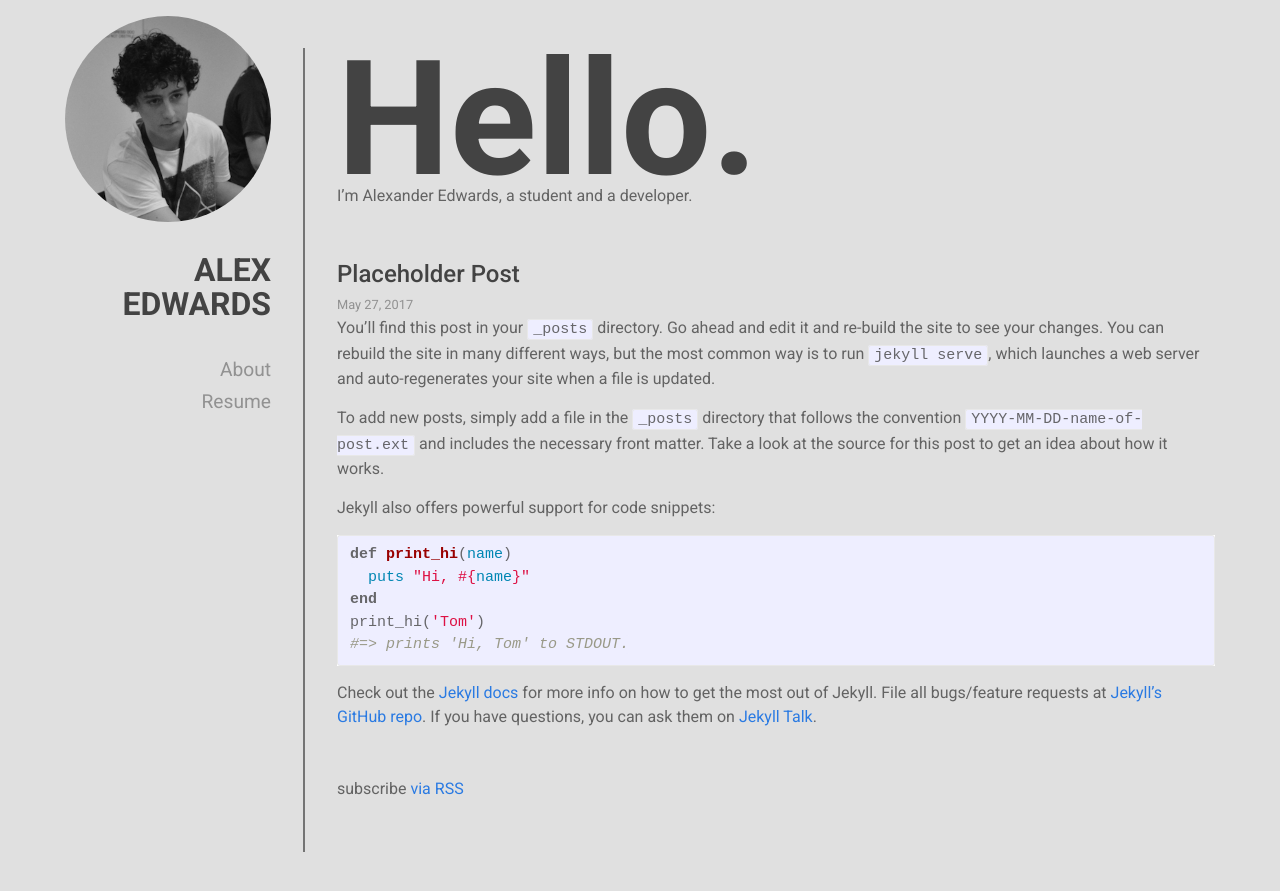
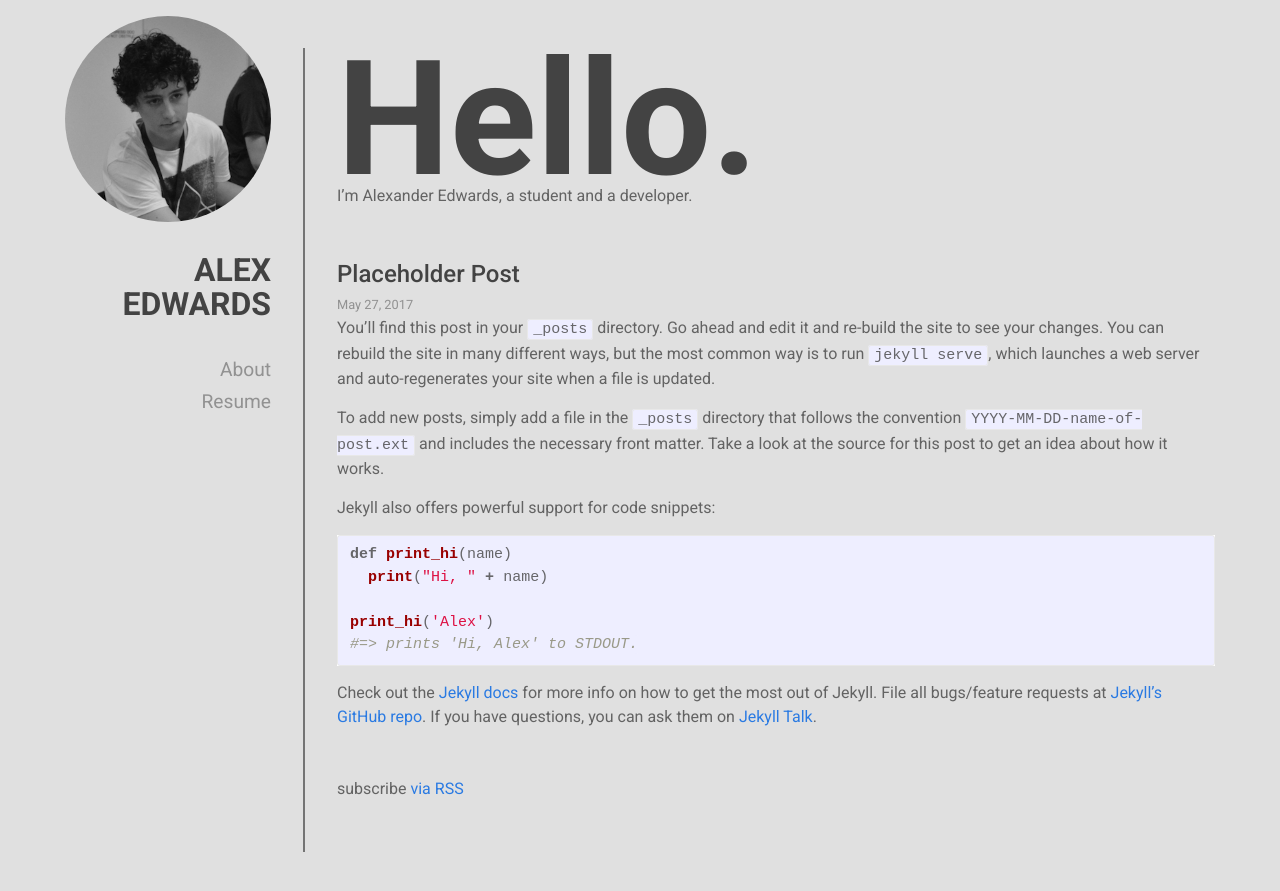
Before and after one commit to AETech999/AETech999.github.io, a Jekyll site: the page built from index.md, in a window 1280 px wide. Shown: the top 891 px of the page. Built offline with Jekyll 4.4.1, drawn with Linux system fonts in a browser that asks for light colours.

Commit message:
Chnages to resume

```diff
--- a/_posts/2017-05-27-welcome-to-jekyll copy 2.markdown
+++ b/_posts/2017-05-27-welcome-to-jekyll copy 2.markdown
@@ -10,12 +10,12 @@
 
 Jekyll also offers powerful support for code snippets:
 
-{% highlight ruby %}
+{% highlight python %}
 def print_hi(name)
-  puts "Hi, #{name}"
-end
-print_hi('Tom')
-#=> prints 'Hi, Tom' to STDOUT.
+  print("Hi, " + name)
+
+print_hi('Alex')
+#=> prints 'Hi, Alex' to STDOUT.
 {% endhighlight %}
 
 Check out the [Jekyll docs][jekyll-docs] for more info on how to get the most out of Jekyll. File all bugs/feature requests at [Jekyll’s GitHub repo][jekyll-gh]. If you have questions, you can ask them on [Jekyll Talk][jekyll-talk].
--- /dev/null
+++ b/resume/main.scss
@@ -0,0 +1,145 @@
+$blue: rgba(66,146,223,0.5);
+$darkblue: rgba(66,146,223,1);
+$dark: rgba(67,67,67,1);
+$medium: rgba(67,67,67,0.8);
+$light: rgba(67,67,67,0.5);
+
+body, html {
+    font-family: 'Roboto';
+    background-color: #E0E0E0;
+}
+
+h2 {
+    color: $blue;
+    font-weight: 600;
+    text-transform: uppercase;
+    font-size: 2rem;
+    margin-bottom: 0;
+    column-span: all;
+}
+
+h4 {
+    color: $light;
+    font-size: 1.25rem;
+    margin: 0;
+}
+
+a {
+    color: $light;
+    text-decoration: none;
+}
+
+.side {
+    @media screen and (min-width: 1000px){
+        width: 300px;
+        text-align: right;
+    }
+
+
+    font-size: 1.25rem;
+    h1 {
+        text-transform: uppercase;
+        font-size: 2.25rem;
+        color: $dark;
+    }
+    span {
+        color: $light;
+    }
+    img {
+        border-radius: 100%;
+        border: 2px solid $darkblue
+    }
+    .skills {
+        span {
+            color: $medium;
+        }
+    }
+}
+
+.main {
+    @media screen and (min-width: 800px){
+
+    }
+
+    font-size: 1.25rem;
+    color: $medium;
+
+    h3 {
+        font-weight: 500;
+        color: $dark;
+        font-size: 2rem;
+        margin: 0.5rem 0;
+    }
+
+
+    ul {
+        list-style: none !important;
+        margin-top: 0;
+        li {
+            position: relative;
+            margin-top: 0rem;
+            margin-bottom: 1rem;
+            &:before {
+                content: "";
+                background: #95989A;
+                position: absolute;
+                width: 1px;
+                top: 5px;
+                bottom: -21px;
+                left: -25.5px;
+            }
+            &:after {
+                content: "";
+                background: #E0E0E0;
+                border: 0.5px solid #95989A;
+                position: absolute;
+                width: 0.75rem;
+                height: 0.75rem;
+                border-radius: 100%;
+                top: 5px;
+                left: -32px;
+            }
+            &:last-child:before {
+                content: "";
+                background: #E0E0E0;
+            }
+        }
+    }
+
+    .experience, .education {
+        span {
+            font-size: 1rem;
+            color: $light;
+        }
+    }
+
+    .projects {
+        @media screen and (min-width: 800px){
+            column-count: 2;
+        }
+        h3 {
+            margin: 0;
+        }
+        h4 {
+            text-transform: uppercase;
+        }
+
+
+        p {
+            margin-top: 0;
+        }
+        div {
+            break-inside: avoid-column;
+        }
+
+    }
+
+    .other {
+        @media screen and (min-width: 800px){
+            column-count: 2;
+        }
+        div {
+            break-inside: avoid-column;
+        }
+    }
+}
```
Also changed, not shown: resume/index.html (added, +149 -0 lines), resume/main.css (added, +121 -0 lines), resume/profile.jpg (added), 11 other files.
